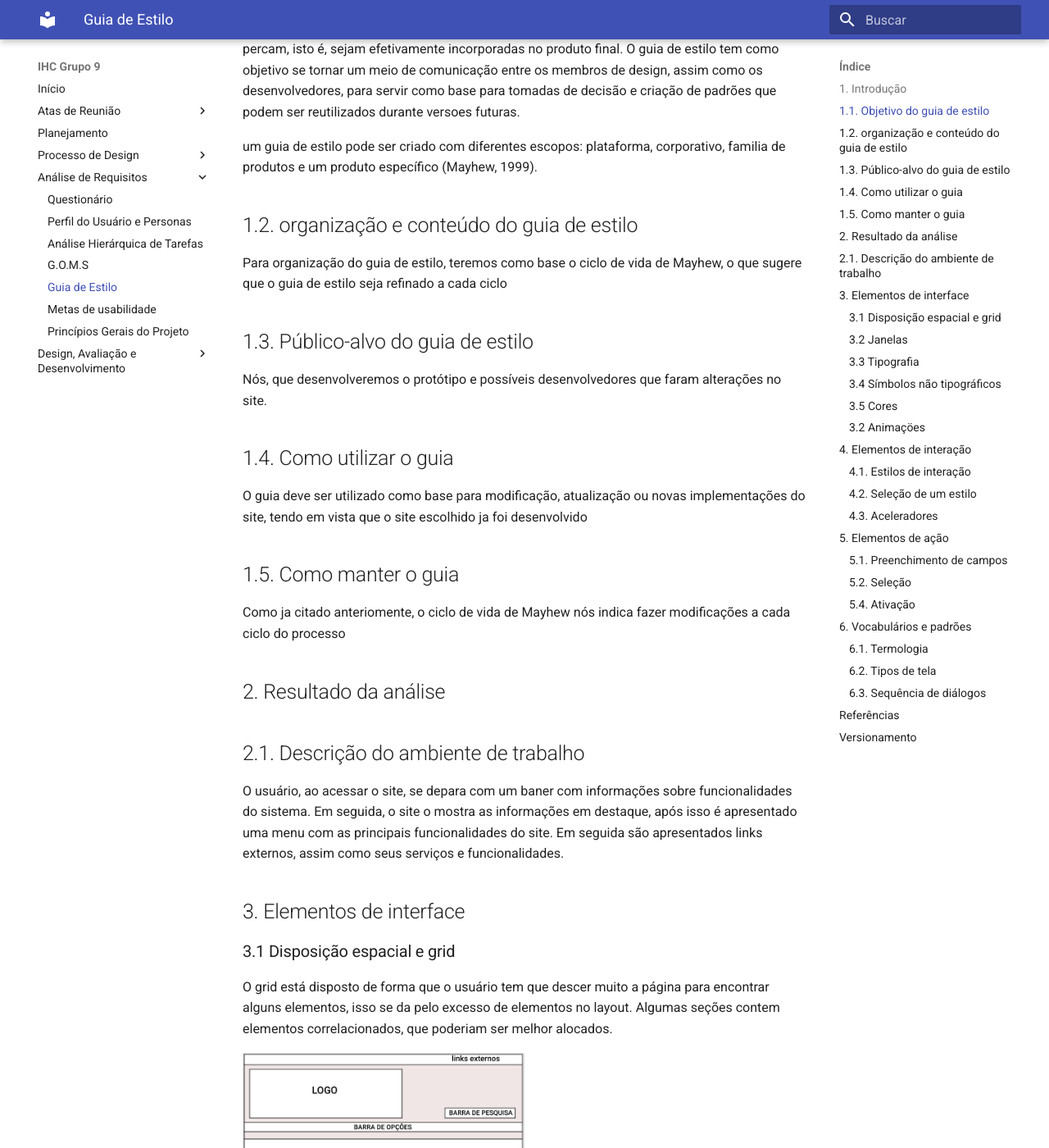
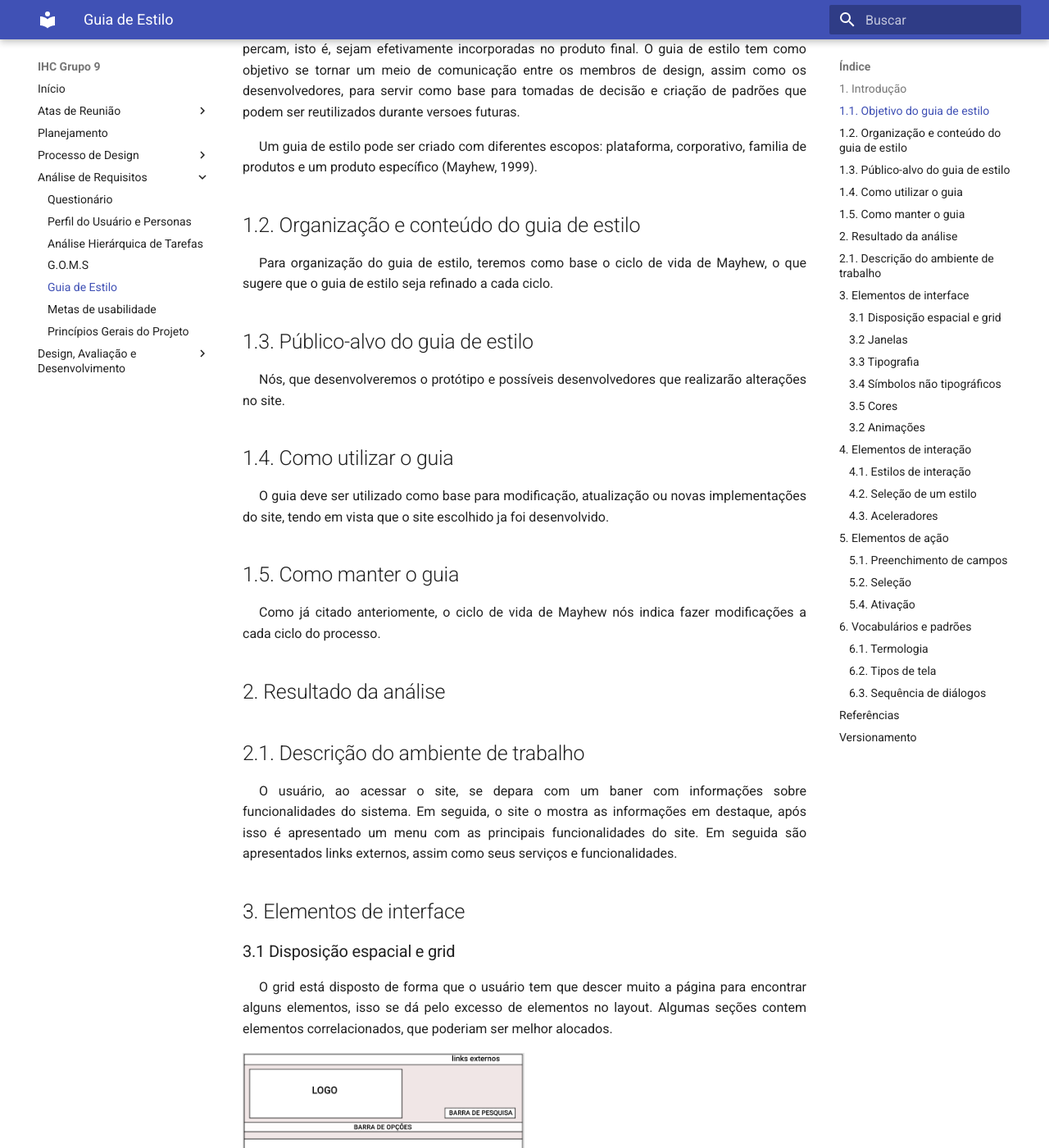
Before and after one commit to Interacao-Humano-Computador/2021.1-Detran-DF, an MkDocs documentation site: the page built from docs/analiseRequisitos/guiaDeEstilo.md, in a window 1280 px wide and 1400 px high, scrolled down 284 px. Shown: the whole window at 82% size. Built offline with MkDocs 1.6.1 and Material for MkDocs 9.7.7, drawn with Linux system fonts in a browser that asks for light colours; some of the changed text lies outside the part shown.

Commit message:
#36 correcting spelling errors in the style guide

```diff
--- a/docs/analiseRequisitos/guiaDeEstilo.md
+++ b/docs/analiseRequisitos/guiaDeEstilo.md
@@ -4,51 +4,51 @@
 
 
 ## 1.1. Objetivo do guia de estilo
-<p>
+<p style="text-indent: 20px; text-align: justify">
 Trata-se de um registro das principais decisões de design tomadas, de forma que elas não se percam, isto é, sejam efetivamente incorporadas no produto final. O guia de estilo tem como objetivo se tornar um meio de comunicação entre os membros de design, assim como os desenvolvedores, para servir como base para tomadas de decisão e criação de padrões que podem ser reutilizados durante versoes futuras.
 </p>
-<p>
-um guia de estilo pode ser criado com diferentes escopos: plataforma, corporativo, familia de produtos e um produto específico (Mayhew, 1999).
+<p style="text-indent: 20px; text-align: justify">
+Um guia de estilo pode ser criado com diferentes escopos: plataforma, corporativo, familia de produtos e um produto específico (Mayhew, 1999).
 </p>
 
-## 1.2. organização e conteúdo do guia de estilo
+## 1.2. Organização e conteúdo do guia de estilo
 
-<p>Para organização do guia de estilo, teremos como base o ciclo de vida de Mayhew, o que sugere que o guia de estilo seja refinado a cada ciclo</p>
+<p style="text-indent: 20px; text-align: justify">Para organização do guia de estilo, teremos como base o ciclo de vida de Mayhew, o que sugere que o guia de estilo seja refinado a cada ciclo.</p>
 
 ## 1.3. Público-alvo do guia de estilo
 
-<p>
-    Nós, que desenvolveremos o protótipo e possíveis desenvolvedores que faram alterações no site.
+<p style="text-indent: 20px; text-align: justify">
+    Nós, que desenvolveremos o protótipo e possíveis desenvolvedores que realizarão alterações no site.
 </p>
 
 ## 1.4. Como utilizar o guia
 
-<p>O guia deve ser utilizado como base para modificação, atualização ou novas implementações do site, tendo em vista que o site escolhido ja foi desenvolvido</p>
+<p style="text-indent: 20px; text-align: justify">O guia deve ser utilizado como base para modificação, atualização ou novas implementações do site, tendo em vista que o site escolhido ja foi desenvolvido.</p>
 
 ## 1.5. Como manter o guia
 
-<p>Como ja citado anteriomente, o ciclo de vida de Mayhew nós indica fazer modificações a cada ciclo do processo</p>
+<p style="text-indent: 20px; text-align: justify">Como já citado anteriomente, o ciclo de vida de Mayhew nós indica fazer modificações a cada ciclo do processo.</p>
 
 ## 2. Resultado da análise
 
 ## 2.1. Descrição do ambiente de trabalho
 
-<p>O usuário, ao acessar o site, se depara com um baner com informações sobre funcionalidades do sistema. Em seguida, o site o mostra as informações em destaque, após isso é apresentado uma menu com as principais funcionalidades do site. Em seguida são apresentados links externos, assim como seus serviços e funcionalidades. </p>
+<p style="text-indent: 20px; text-align: justify">O usuário, ao acessar o site, se depara com um baner com informações sobre funcionalidades do sistema. Em seguida, o site o mostra as informações em destaque, após isso é apresentado um menu com as principais funcionalidades do site. Em seguida são apresentados links externos, assim como seus serviços e funcionalidades. </p>
 
 ## 3. Elementos de interface
 
 ### 3.1 Disposição espacial e grid
-<p>O grid está disposto de forma que o usuário tem que descer muito a página para encontrar alguns elementos, isso se da pelo excesso de elementos no layout. Algumas seções contem elementos correlacionados, que poderiam ser melhor alocados.</p>
+<p style="text-indent: 20px; text-align: justify">O grid está disposto de forma que o usuário tem que descer muito a página para encontrar alguns elementos, isso se dá pelo excesso de elementos no layout. Algumas seções contem elementos correlacionados, que poderiam ser melhor alocados.</p>
 
 <img src="../../assets/detranGrid.png" alt="grid do layout" style="width:50%;"/>
 
 ### 3.2 Janelas
-<p>O site possue inúmeras janelas. Janelas informativas sobre o Detran como: estrutura, postos de atendimento, base júridica, agenda do diretor, janelas de serviço, janelas sobre educação, janelas de transparëncia pública, estatísticas, portais de serviços e sala de imprensa.
+<p style="text-indent: 20px; text-align: justify">O site possui inúmeras janelas. Janelas informativas sobre o Detran como: estrutura, postos de atendimento, base júridica, agenda do diretor, janelas de serviço, janelas sobre educação, janelas de transparência pública, estatísticas, portais de serviços e sala de imprensa.
  </p>
 
 ### 3.3 Tipografia
 
-<p>As fontes utilizadas pelo site são: Montserrat, open sans e titillium Web.
+<p style="text-indent: 20px; text-align: justify">As fontes utilizadas pelo site são: Montserrat, open sans e titillium Web.
 </p>
 
 <img src="../../assets/font1.png"  style="width:50%;"/>
@@ -60,7 +60,7 @@
 
 ### 3.4 Símbolos não tipográficos
 
-<p>
+<p style="text-indent: 20px; text-align: justify">
 O site utiliza minimamente de símbolos não tipográficos, nosso grupo encontrou apenas três deles.
 </p>
 
@@ -69,24 +69,24 @@
 <img src="../../assets/iconeMenu.png"  style="width:10%;"/>
 
 <img src="../../assets/iconeLibras.png"  style="width:10%;"/>
-<p>
-    Esses simpolos representam a funcionalidade de busca, o menu do site e a funcionalidade de libras respectivamente. Todos os icones são intuitivos, já que são utilizados como padrão em sites na atualidade, o símbulo de libras pode ser um menos intuitivo mas ao passar o mouse por cima, uma explicação aparece ao lado.
+<p style="text-indent: 20px; text-align: justify">
+    Esses símbolos representam a funcionalidade de busca, o menu do site e a funcionalidade de libras respectivamente. Todos os ícones são intuitivos, já que são utilizados como padrão em sites na atualidade, o símbolo de libras pode ser um menos intuitivo mas ao passar o mouse por cima, uma explicação aparece ao lado.
 </p>
 
 ### 3.5 Cores
 
 
-<p>
-    Há pouca variação de cores, porem as tonalidades possuem uma grande diferença. As cores utilizadas foram:
+<p style="text-indent: 20px; text-align: justify">
+    Há pouca variação de cores, porém as tonalidades possuem uma grande diferença. As cores utilizadas foram:
 </p>
 
 <img src="../../assets/colors.png"  style="width:100%;"/>
 
-### 3.2 Animaçöes
+### 3.2 Animações
 
 
-<p>
-    Algumas animações podem ser encontradas no site, assim como citado anteriomente, quando o mouse está sobre o icone de libras uma caixa aparece para explicar sobre a funcionalidade. Alem desse animação, há algumas pequenas animações em botões e textos quando o mouse está sobre eles.
+<p style="text-indent: 20px; text-align: justify">
+    Algumas animações podem ser encontradas no site, assim como citado anteriomente, quando o mouse está sobre o ícone de libras uma caixa aparece para explicar sobre a funcionalidade. Alem desse animação, há algumas pequenas animações em botões e textos quando o mouse está sobre eles.
 </p>
 
 ## 4. Elementos de interação
@@ -94,14 +94,14 @@
 ### 4.1. Estilos de interação
 
 
-<p>
+<p style="text-indent: 20px; text-align: justify">
     O site utiliza de menus, para navegação entre janelas, alem de linguagem natural que indica onde estão as funcionalidades e sobre suas utilizações. O site tambem se utiliza de hyperlinks para direcionar o usuário as funcionalidades que estão em links externos.
 </p>
 
 ### 4.2. Seleção de um estilo
 
 
-<p>
+<p style="text-indent: 20px; text-align: justify">
     Menu de navegação e a utilização de hyperlinks são predominantes no site. Tornando o fluxo de utilização de uma funcionalidade em:
 </p>
 
@@ -112,7 +112,7 @@
 
 ### 4.3. Aceleradores
 
-<p>
+<p style="text-indent: 20px; text-align: justify">
     Nosso grupo não encontrou aceleradores ou teclas de atalho no site.
 </p>
 
@@ -120,8 +120,8 @@
 
 ### 5.1. Preenchimento de campos
 
-<p>
-    Para realizar uma consulta sobre algum processo, o usuário deve informar alguns dados do processo, se o usuário não informar todos os dados ou informalos de forma incorreta, o sistema impossibilita a realização do mesmo. Como citado anteriormente no guia de estilo, o layout inicial possui inúmeros elementos o que causa o dificil acesso de alguns deles, um exemplo é a consulta de processo que existe em uma janela expecifica porem tambem faz parte do layout inicial.
+<p style="text-indent: 20px; text-align: justify">
+    Para realizar uma consulta sobre algum processo, o usuário deve informar alguns dados do processo, se o usuário não informar todos os dados ou informá-los de forma incorreta, o sistema impossibilita a realização do mesmo. Como citado anteriormente no guia de estilo, o layout inicial possui inúmeros elementos o que causa o dificil acesso de alguns deles, um exemplo é a consulta de processo que existe em uma janela expecifica porém também faz parte do layout inicial.
 </p>
 
 <img src="../../assets/formsInicial.png"  style="width:30%;"/>
@@ -131,7 +131,7 @@
 
 ### 5.2. Seleção
 
-<p>
+<p style="text-indent: 20px; text-align: justify">
     Ao procurar por contas anuais na janela de transparência pública, o usuário se depara com elementos de seleção de ano e mês para gerar o documento de contas.
 </p>
 
@@ -142,7 +142,7 @@
 
 ### 5.4. Ativação
 
-<p>
+<p style="text-indent: 20px; text-align: justify">
     A ativaçäo dos formulários de dá ao clicar no botão de enviar que é encontrado na parte inferior de todo formulário do site, já nos elementos de seleção, a ativação se da no momento de escolha do mês.
 </p>
 
@@ -150,26 +150,26 @@
 
 ### 6.1. Termologia
 
-<p>
-    Como citado anteriormente, o site possue não somente muitos links externos, como conteúdos externos. Devido a esse motivo, o vocabulário do site é vasto, assim como a termos nixados.
+<p style="text-indent: 20px; text-align: justify">
+    Como citado anteriormente, o site possui não somente muitos links externos, como conteúdos externos. Devido a esse motivo, o vocabulário do site é vasto, assim como a termos nixados.
 </p>
 
 ### 6.2. Tipos de tela
 
-<p>
-    As telas do site seguem um padrão, baseado em um menu lateral com topicos e o conteudo da tela na direita. Algumas telas fogem desse padrão, como por exemplo a tela inicial mas não causa um disconforto ao usuário.
+<p style="text-indent: 20px; text-align: justify">
+    As telas do site seguem um padrão, baseado em um menu lateral com tópicos e o contéudo da tela na direita. Algumas telas fogem desse padrão, como por exemplo a tela inicial mas não causa um desconforto ao usuário.
 </p>
 
 ### 6.3. Sequência de diálogos
 
-<p>
-    O sistema nos apresenta uma mensagem na parte superior do site quando realizamos algumas requisição, tanto quando a requisição é aceita quanto quando ha problemas com a mesma.
+<p style="text-indent: 20px; text-align: justify">
+    O sistema nos apresenta uma mensagem na parte superior do site quando realizamos algumas requisição, tanto quando a requisição é aceita quanto quando existe problemas com a mesma.
 </p>
 
 ## Referências
 
 1. Todas imagens utilizadas foram retiradas do site do Detran-DF
-2. Livro BARBOSA, S.D.J;SILVA, B.S. Interação Humano-Computador. 1 edição.
+> Barbosa, S. D. J.; Silva, B. S. da; Silveira, M. S.; Gasparini, I.; Darin, T.; Barbosa, G. D. J. (2021) Interação Humano-Computador e Experiência do usuário. Autopublicação.
 3. Diagramas apresentados foram criados
 
 ## Versionamento
```
